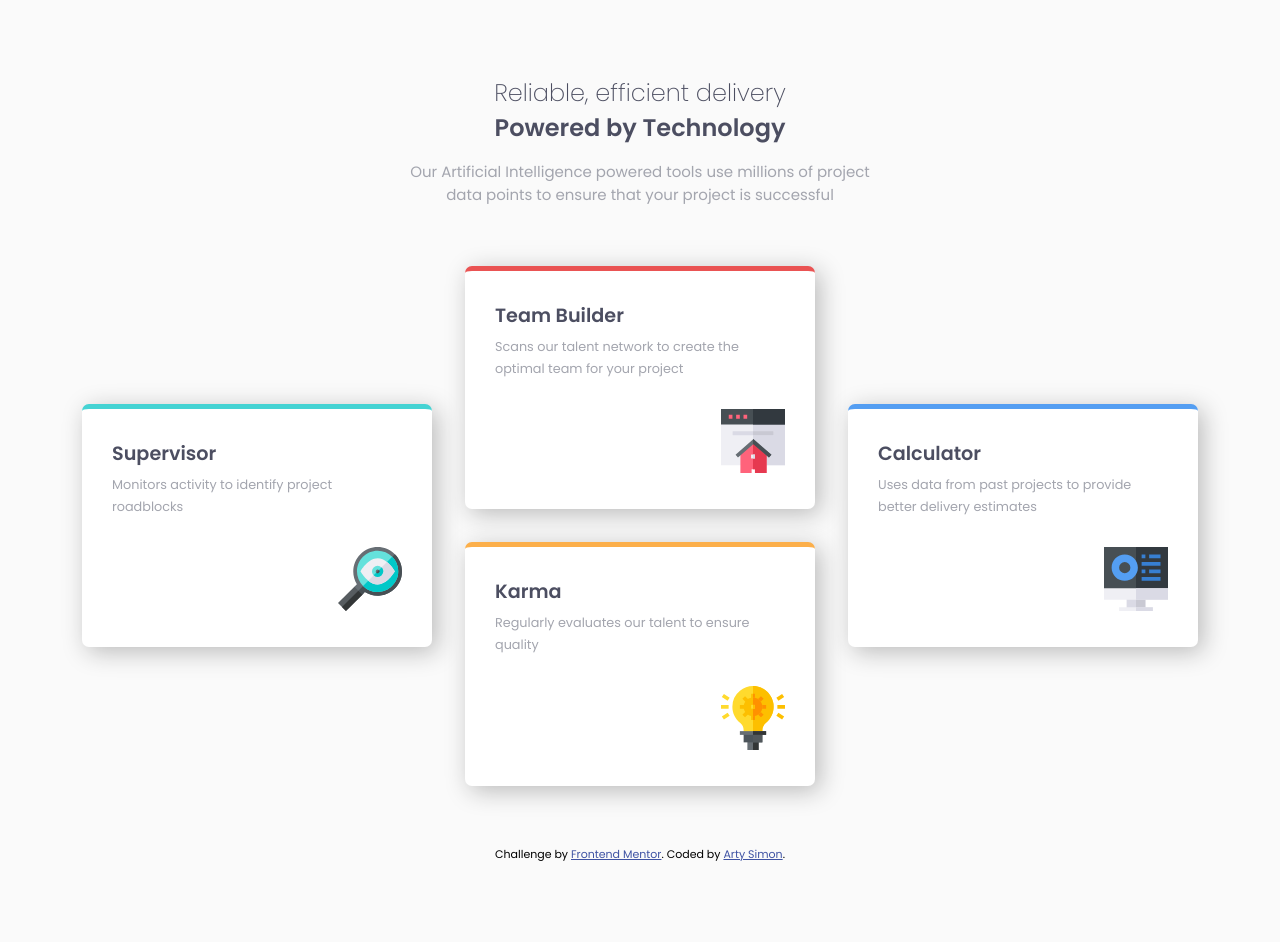
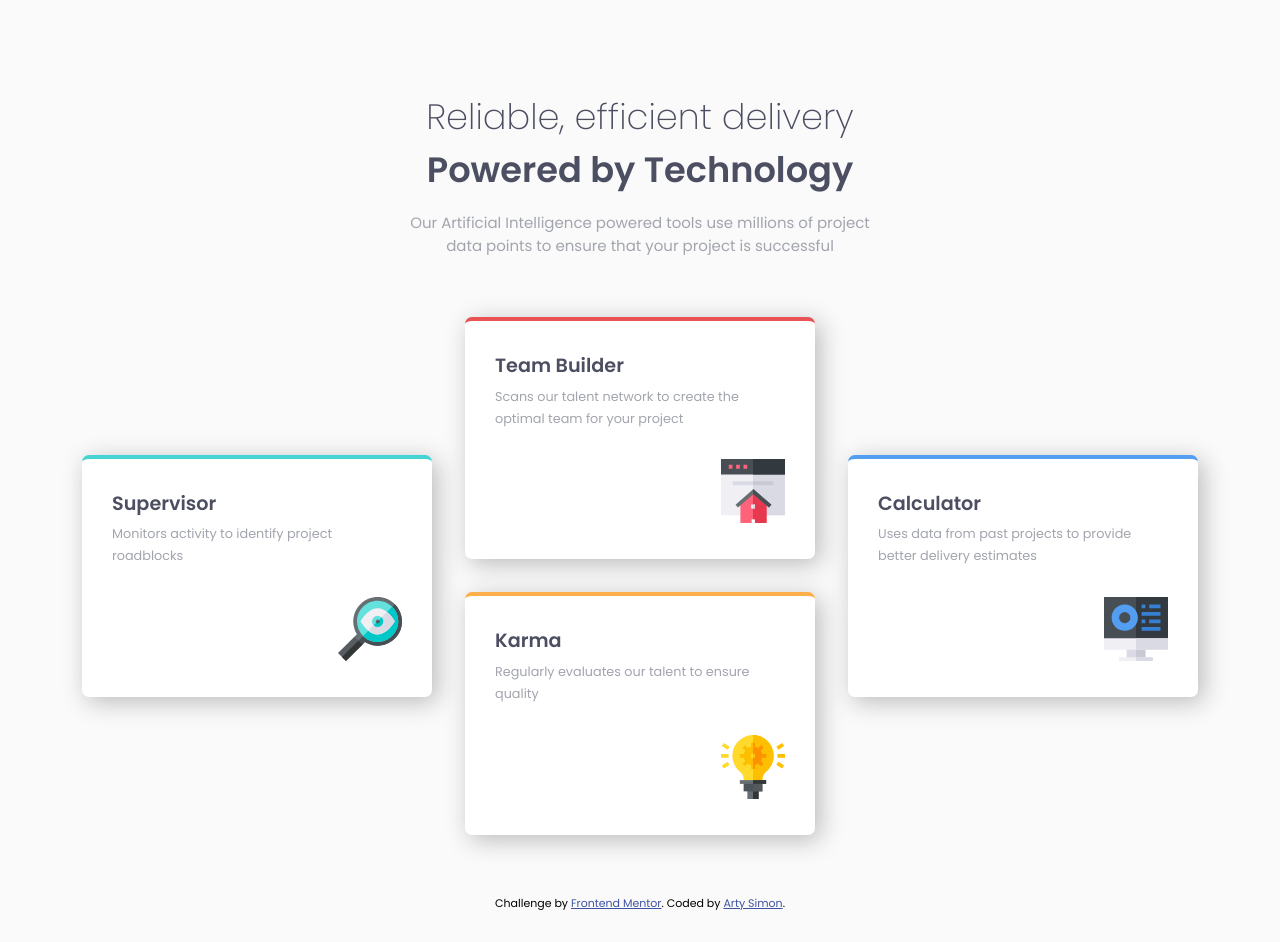
Before and after one commit to artimys/four-card-feature-section, a plain HTML site: page index.html in a window 1280 px wide. Before the commit the page ends 893 px from the top, so only its background shows below. Drawn offline with Linux system fonts and the light colour scheme.

Commit message:
Adjust h1, h2 font sizes

```diff
--- a/css/style.scss
+++ b/css/style.scss
@@ -44,7 +44,7 @@ $mobile-width: 80%;
 $max-mobile-width: 300px;
 
 header {
-    margin-top: 5em;
+    margin-top: 6em;
     width: $mobile-width;
     max-width: $max-mobile-width;
     text-align: center;
@@ -75,7 +75,7 @@ main {
     .card {
         background: #fff;
         box-shadow: 5px 5px 25px darken($very-light-gray, 25%);
-        border-top: 5px solid transparent;
+        border-top: 4px solid transparent;
         border-radius: 7px;
         padding: 2em;
 
@@ -127,7 +127,14 @@ DESKTOP
     }
 
     header {
-        width: 37%;
+        h1, h2 {
+            font-size: 2.2rem;
+        }
+        p {
+            width: 60%;
+            margin-left: auto;
+            margin-right: auto;
+        }
     }
 
     main {
@@ -165,7 +172,11 @@ BIG DESKTOP
 =========*/
 
 @media only screen and (min-width: 1200px) {
-
+    header {
+        p {
+            width: 45%;
+        }
+    }
     main {
         grid-template-areas:
             ". t ."
```
Also changed, not shown: css/style.css, 1 other file.
